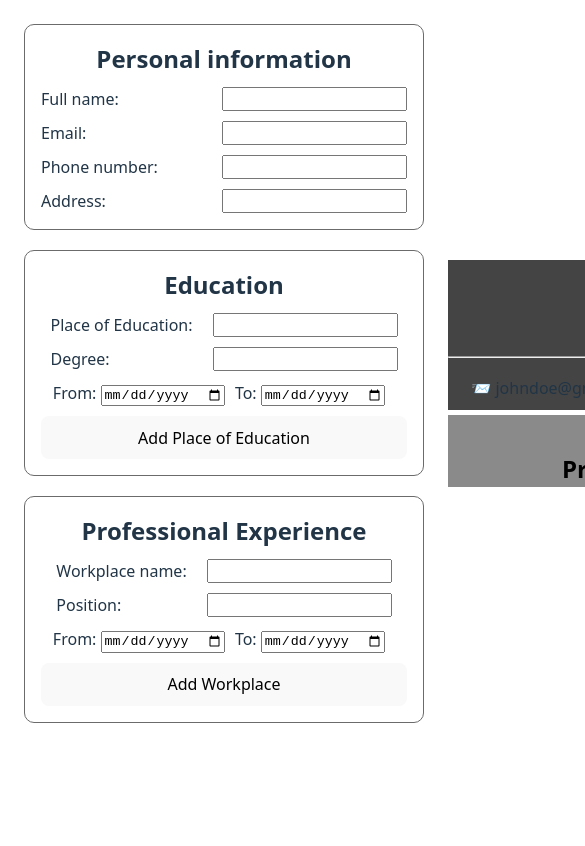
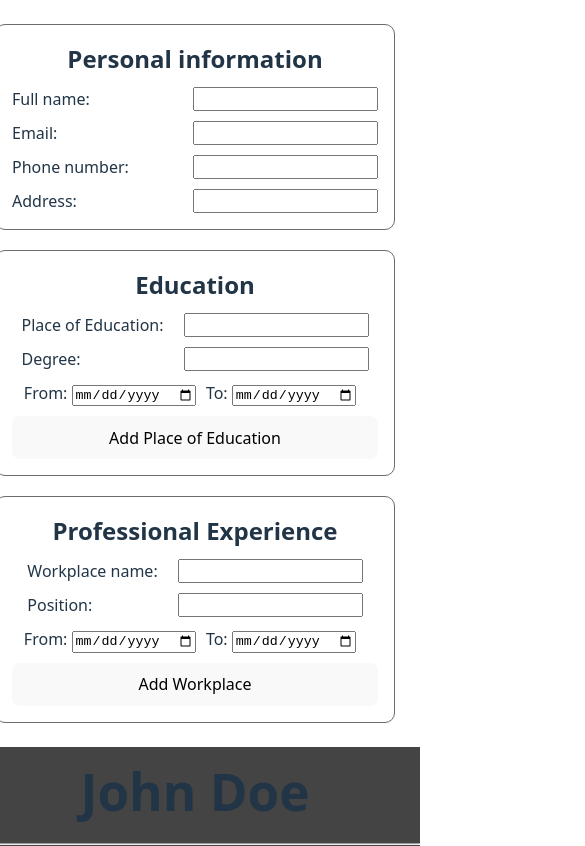
Before and after one commit to KVG24/cv-application-odin, a React (Vite) app: page / in a window 390 px wide. Shown: the top 846 px of the page, 585 px wide, since content can reach past the window. Built offline with nearby package versions, Linux system fonts and the light colour scheme.

Commit message:
Add adaptivity for mobile

```diff
--- a/src/App.css
+++ b/src/App.css
@@ -147,3 +147,14 @@ p {
         border-top: 1px solid #000;
     }
 }
+
+@media screen and (max-width: 995px) {
+    .resume-builder {
+        flex-direction: column;
+    }
+
+    .resume {
+        width: 450px;
+        min-width: 100px;
+    }
+}
```
